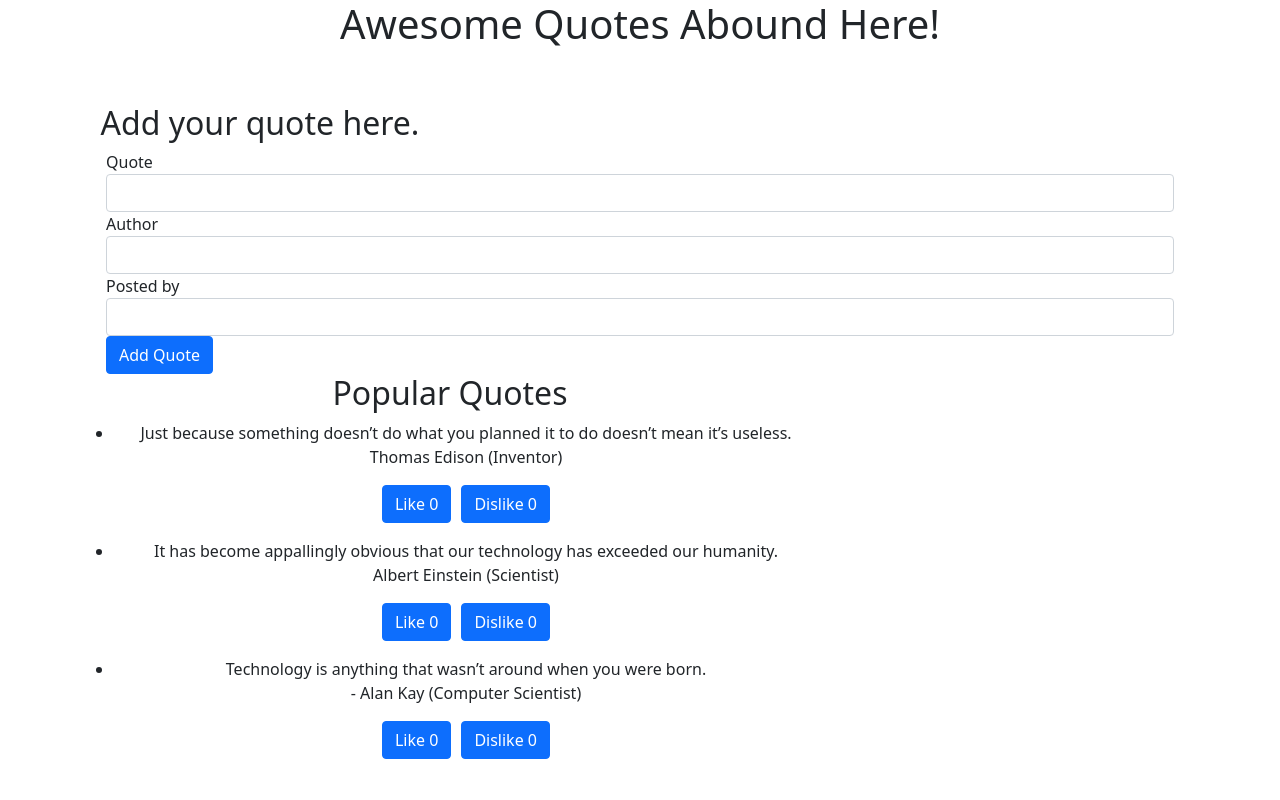
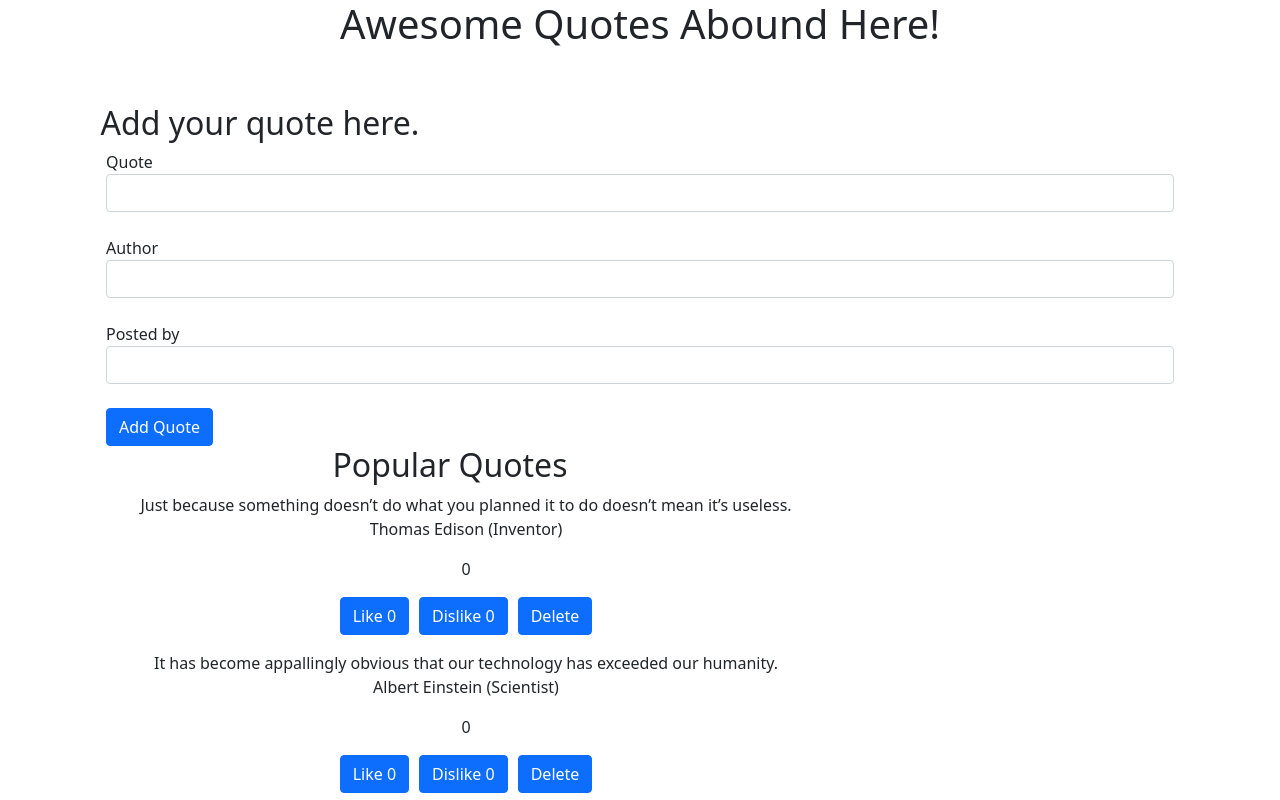
Before and after one commit to SusanMageto/Angular-Quote-App, an Angular app: page / in a window 1280 px wide. Shown: the top 800 px of the page. Built offline with nearby package versions, Linux system fonts and the light colour scheme.

Commit message:
adds a likes and dislikes counter

```diff
--- a/src/app/details/details.component.css
+++ b/src/app/details/details.component.css
@@ -1,3 +1,6 @@
 #upv {
   margin-right: 10px;
 }
+#downv {
+  margin-right: 10px;
+}
--- a/src/app/details/details.component.html
+++ b/src/app/details/details.component.html
@@ -1,7 +1,9 @@
 <div>
   <p>{{quotes1.author}}</p>
   <div class="votes">
-    <button id= "upv"class="btn btn-primary">Like {{quotes1.upvotes}}</button>
-<button class="btn btn-primary"> Dislike  {{quotes1.downvotes}}</button>
+    <p>{{count}}</p>
+    <button id="upv" class="btn btn-primary" (click)="counter('add')">Like {{quotes1.upvotes}}</button>
+    <button id="downv" class="btn btn-primary" (click)="counter('minus')"> Dislike {{quotes1.downvotes}}</button>
+    <button class="btn btn-primary">Delete</button>
   </div>
 </div>
--- a/src/app/details/details.component.ts
+++ b/src/app/details/details.component.ts
@@ -6,6 +6,10 @@
   styleUrls: ['./details.component.css'],
 })
 export class DetailsComponent implements OnInit {
+  count =0;
+  counter (type:string) {
+    type==='add'?this.count++:this.count--
+  }
 
   @Input () quotes1 !: NewQuote;
   author!: NewQuote;
--- a/src/app/quote-form/quote-form.component.html
+++ b/src/app/quote-form/quote-form.component.html
@@ -4,14 +4,17 @@
       <label for="">Quote</label>
       <input type="text" class="form-control" name="quote" #name="ngModel" [(ngModel)]="lastQuote.quote">
     </div>
+    <br>
     <div class="form-group" aria-required="true">
       <label>Author</label>
       <input type="text" class="form-control" name="author" #name="ngModel" [(ngModel)]="lastQuote.author">
     </div>
+    <br>
     <div class="form-group" aria-required="true">
       <label for="">Posted by</label>
       <input type="text" class="form-control" name="postedby">
     </div>
+    <br>
     <div>
       <button class="btn btn-primary" type="submit">
         Add Quote
--- a/src/app/quotes/quotes.component.css
+++ b/src/app/quotes/quotes.component.css
@@ -0,0 +1,7 @@
+.col-md-8 li {
+  list-style: none;
+}
+#row{
+  display: flex;
+  flex-direction: row;
+}
--- a/src/app/quotes/quotes.component.html
+++ b/src/app/quotes/quotes.component.html
@@ -1,5 +1,5 @@
 <div class="container">
-  <div class="row mt-md-6 pt-5">
+  <div class="row mt-md-6 pt-5" id="row">
     <div class="col-md-4 text-center">
       <div>
       </div>   <h2>Add your quote here.</h2>
```
